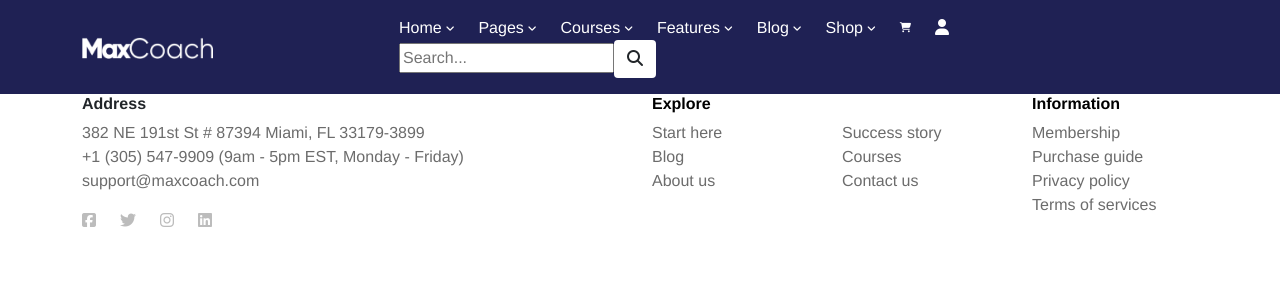
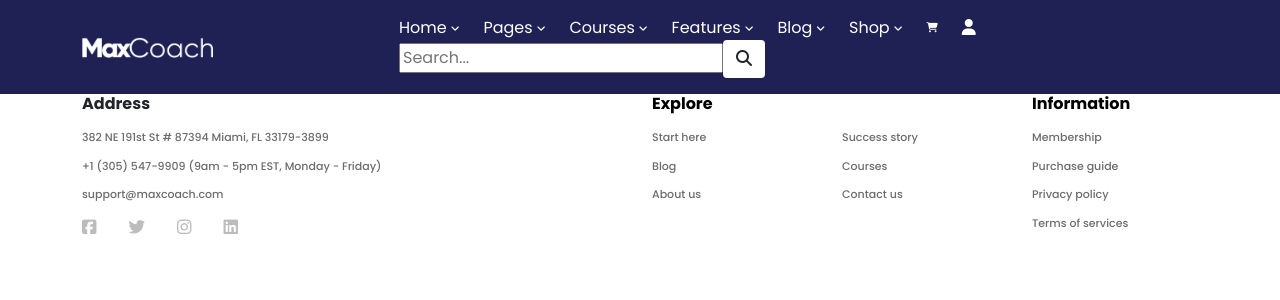
Before and after one commit to FernandoSilvera/proj-html-vuejs, a Vue app: page / in a window 1280 px wide. Shown: the top 300 px of the page. Built offline with nearby package versions, Linux system fonts and the light colour scheme.

Commit message:
Font fixed, footer completed.

```diff
--- a/src/App.vue
+++ b/src/App.vue
@@ -22,8 +22,10 @@
 </script>
 
 <style lang="scss">
+@import url('https://fonts.googleapis.com/css2?family=Poppins:ital,wght@0,100;0,200;0,300;0,400;0,500;0,600;0,700;0,800;0,900;1,100;1,200;1,300;1,400;1,500;1,600;1,700;1,800;1,900&display=swap');
+
 #app {
-  font-family: Avenir, Helvetica, Arial, sans-serif;
+  font-family: "Poppins", Helvetica, Arial, sans-serif;
   -webkit-font-smoothing: antialiased;
   -moz-osx-font-smoothing: grayscale;
 }
--- a/src/components/TheFooter.vue
+++ b/src/components/TheFooter.vue
@@ -22,13 +22,13 @@
       <div class="row">
         <div class="col-6">
           <address>
-            382 NE 191st St # 87394 Miami, FL 33179-3899<br>
-            +1 (305) 547-9909 (9am - 5pm EST, Monday - Friday)<br>
-            <a href="support@maxcoach.com">support@maxcoach.com</a>
+            <div>382 NE 191st St # 87394 Miami, FL 33179-3899</div>
+            <div>+1 (305) 547-9909 (9am - 5pm EST, Monday - Friday)</div>
+            <div><a href="support@maxcoach.com">support@maxcoach.com</a></div>
           </address>
 
           <div>
-            <i v-for="(socialIcon, i) in socialIcons" :key="i" :class="socialIcon"></i>
+            <a href="#"><i v-for="(socialIcon, i) in socialIcons" :key="i" :class="socialIcon" class="fa-xl"></i></a>
           </div>
         </div>
 
@@ -78,6 +78,17 @@
 @import "../assets/scss/variables";
 @import "../assets/scss/utilities";
 
+footer {
+  font-size: 11px;
+  font-weight: 500;
+}
+
+address {
+  div {
+    margin-bottom: 0.75rem;
+  }
+}
+
 a {
   color: $dark-gray;
   text-decoration: none;
@@ -89,19 +100,29 @@
 }
 
 h6 {
+  margin-bottom: 1rem;
   color: black;
   font-weight: bold;
 }
 
 i {
-  margin-right: 1.5rem;
+  margin-right: 2rem;
   color: $light-gray;
+
+  &:hover {
+    color: $darker-gray;
+  }
 }
 
 ul {
   list-style: none;
   padding: 0;
   margin: 0;
+
+  a {
+    display: block;
+    margin-bottom: 0.75rem;
+  }
 }
 
 </style>
```
